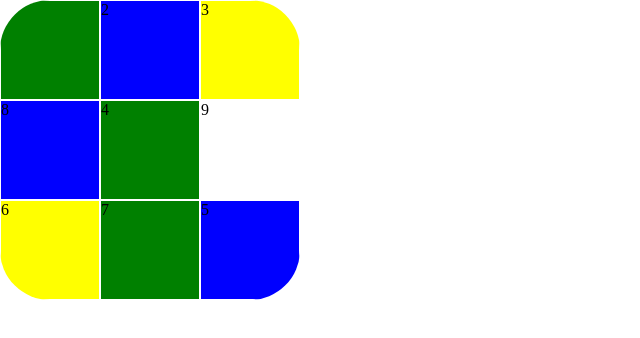
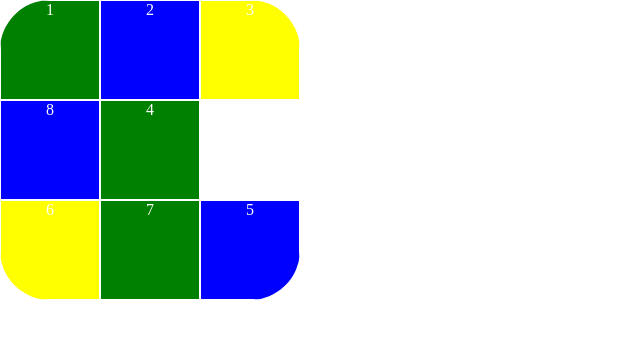
Before and after one commit to HopeICanChangeMyUsername/SlideThePuzzle, a plain HTML site: page index.html in a window 1280 px wide. Shown: the whole page, without its empty margins (0-640 px from the left). Drawn offline with Linux system fonts and the light colour scheme.

Commit message:
Update styles.css
Fixed numbers position

```diff
--- a/styles.css
+++ b/styles.css
@@ -17,6 +17,8 @@
     border:solid 1px rgb(255, 255, 255);
     width:100px;
     height:100px;
+     justify-content:center;
+      color:white;
   }
 
   .col {
```
